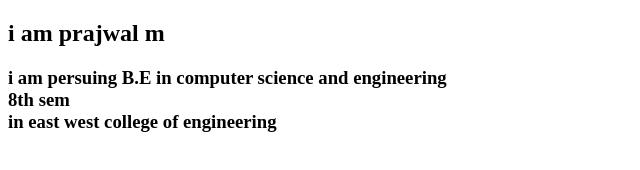
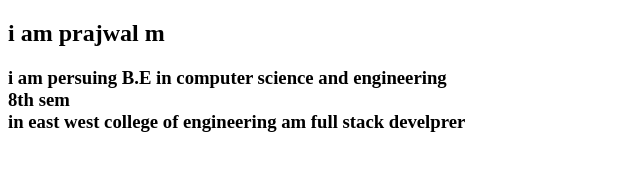
Before and after one commit to itsprajju/Portfolio, a plain HTML site: page index.html in a window 1280 px wide. Shown: the whole page, without its empty margins (0-640 px from the left). Drawn offline with Linux system fonts and the light colour scheme.

Commit message:
Update index.html

```diff
--- a/index.html
+++ b/index.html
@@ -11,6 +11,7 @@
         i am persuing B.E in computer science and engineering <br>
         8th sem <br>
         in east west college of engineering
+        am full stack develprer
     </h3></div>
 
 </body>
```
